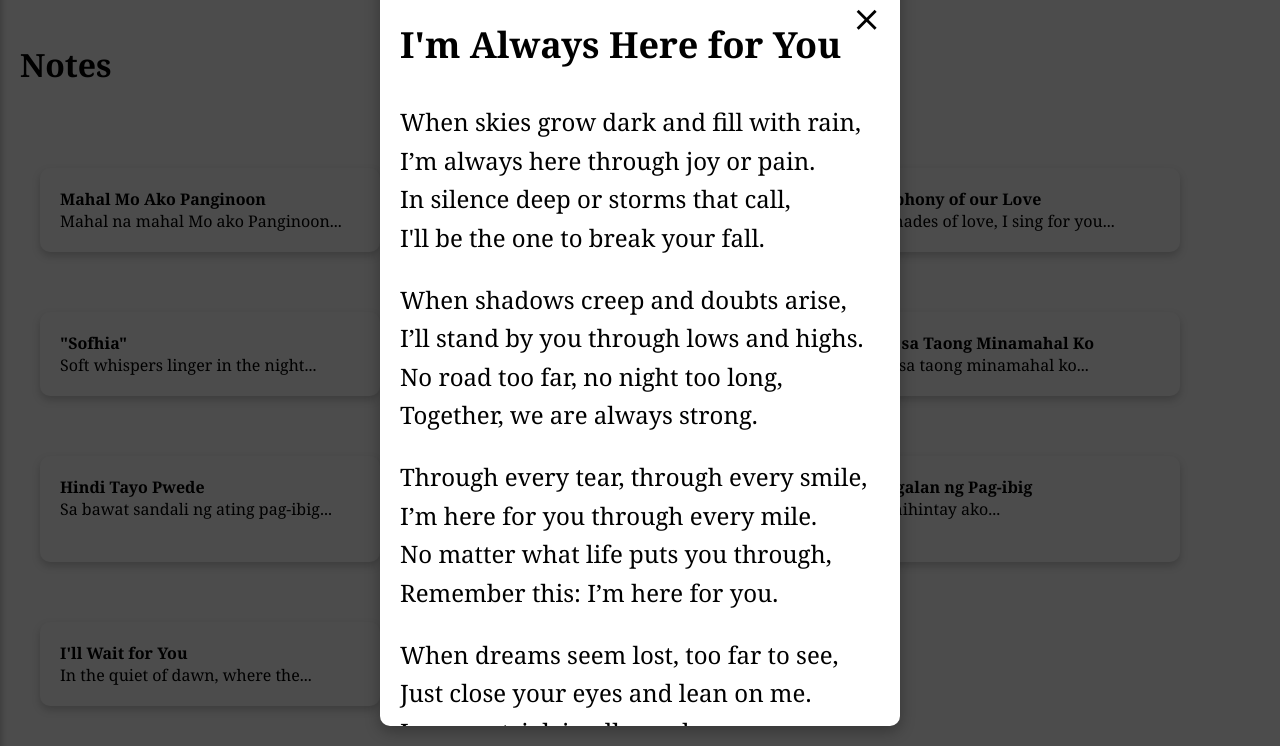
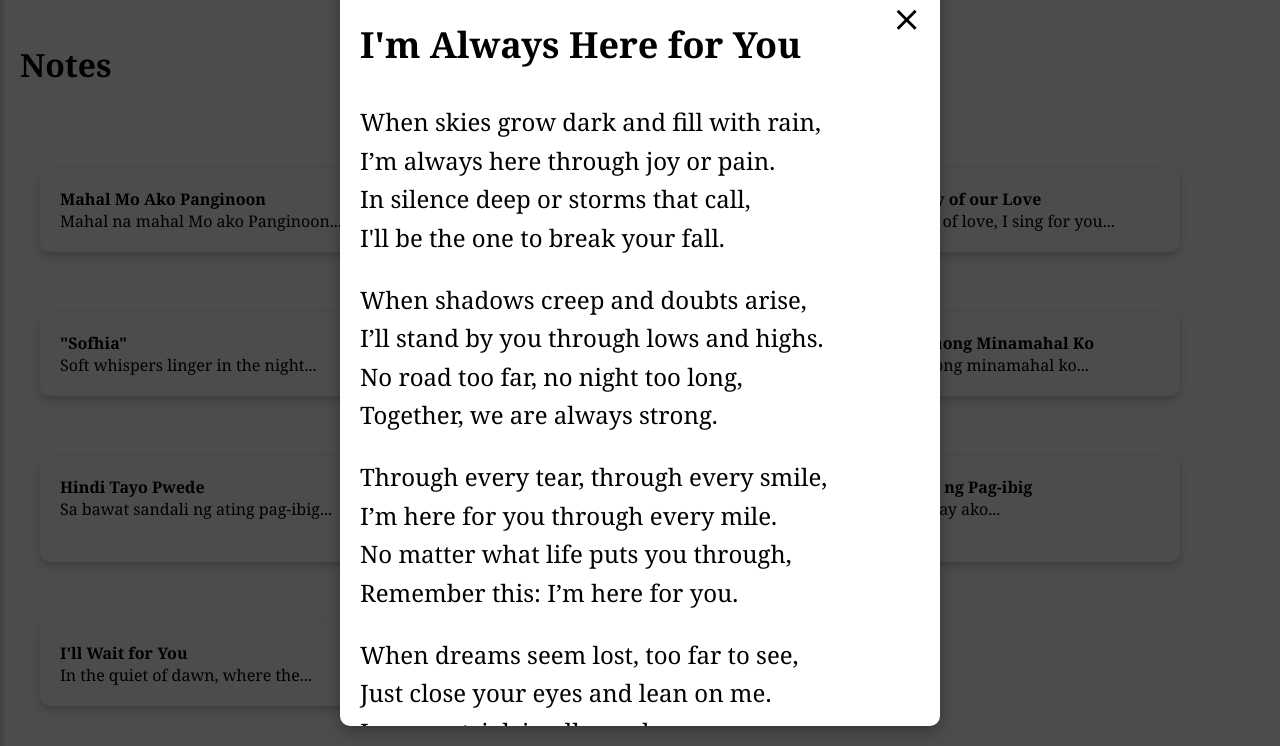
Before and after one commit to pasion-285567/pasionkrp, a plain HTML site: page index.html in a window 1280 px wide. Both pictures are taken after a click on the element 610 px from the left and 2242 px from the top of the page. Shown: the part 1734-2480 px from the top of the page. Drawn offline with Linux system fonts and the light colour scheme.

Commit message:
increased popup width

```diff
--- a/styles.css
+++ b/styles.css
@@ -213,7 +213,7 @@
             top: 50%;
             left: 50%;
             transform: translate(-50%, -50%);
-            width: 60vh;
+            width: 70vh;
             height: 90vh;
             background: white;
             padding: 20px;
```
